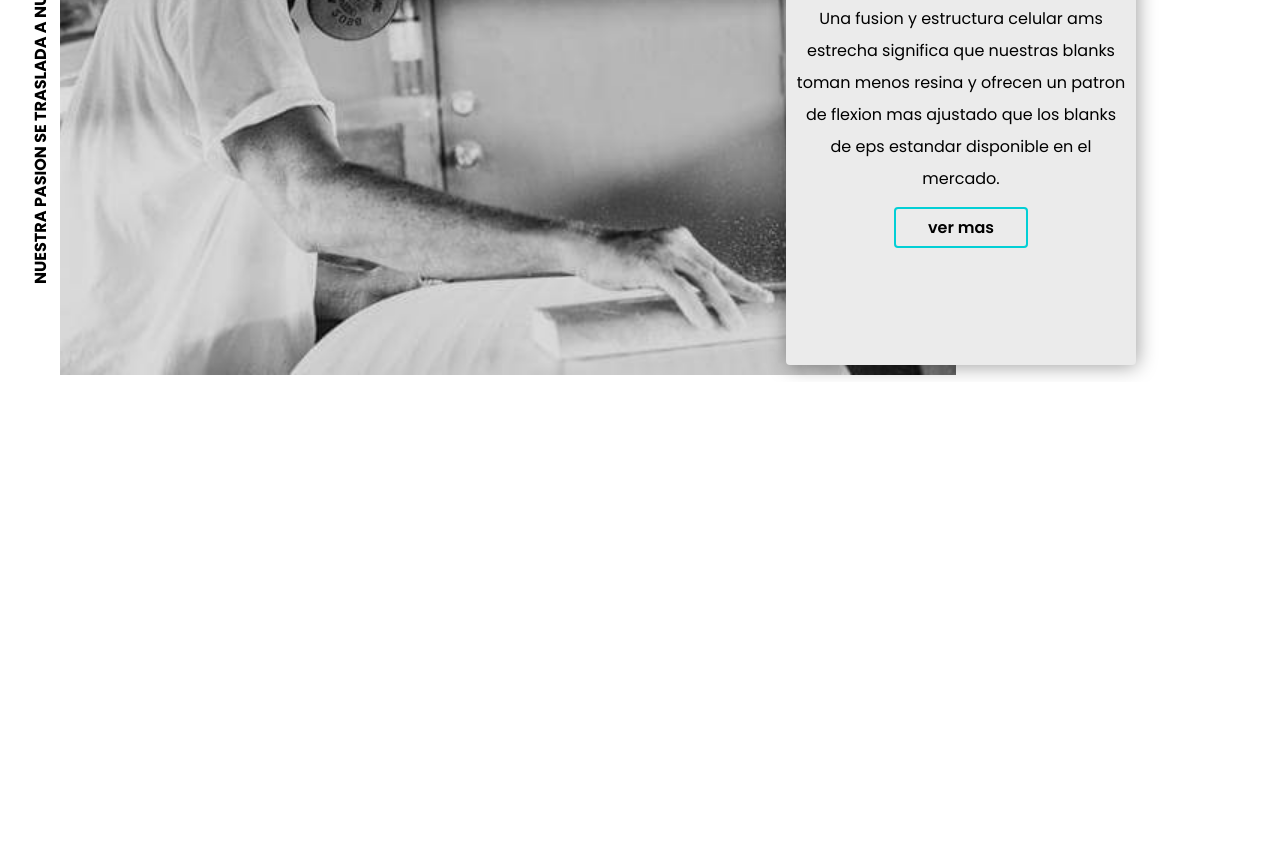
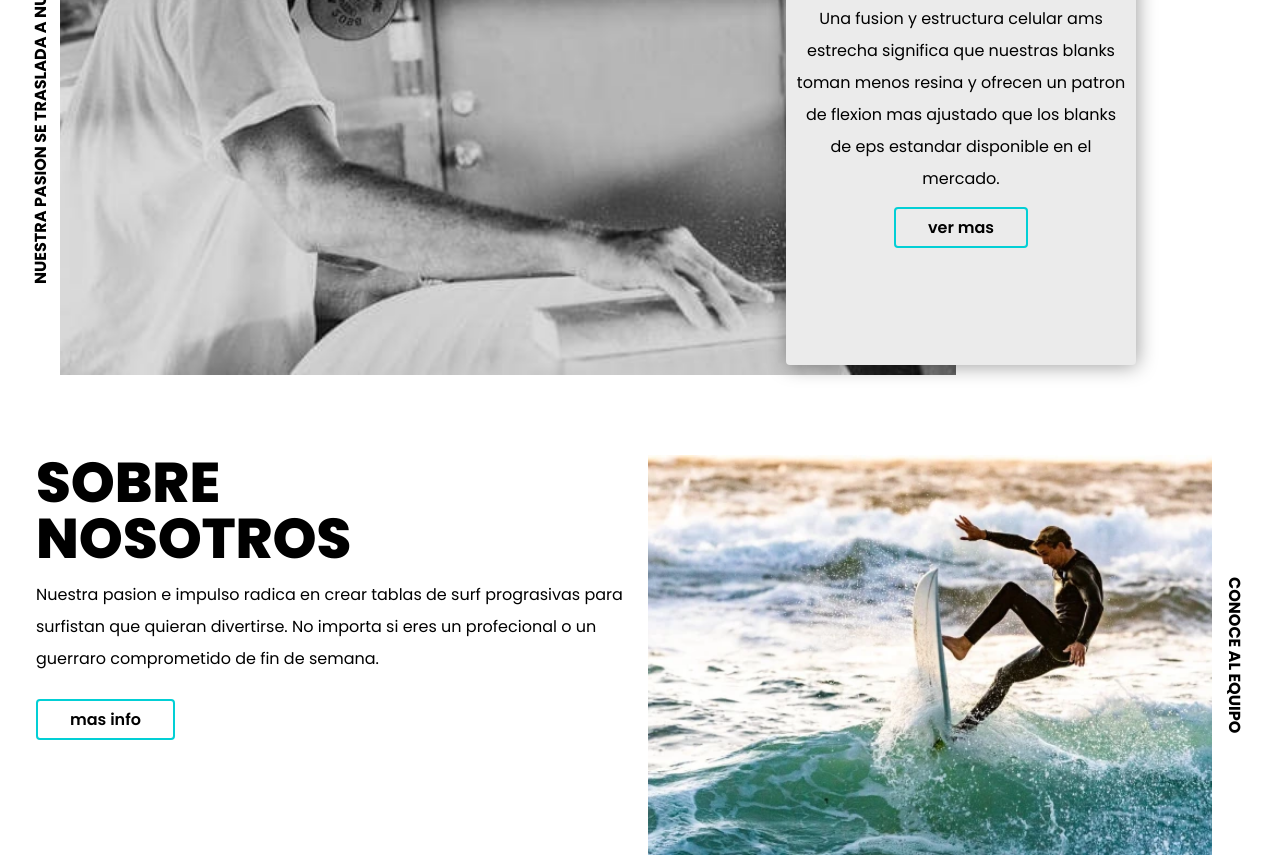
Before and after one commit to Diego-fdev/exo-surf, a plain HTML site: page index.html in a window 1280 px wide. Shown: the part 1763-2618 px from the top of the page. Before the commit the page ends 2145 px from the top, so only its background shows below. Drawn offline with Linux system fonts and the light colour scheme.

Commit message:
añadida la seccion about

```diff
--- a/index.html
+++ b/index.html
@@ -146,6 +146,25 @@
         </div>
       </div>
     </section>
+    <section class="about">
+      <div class="main-info-about">
+        <h2>sobre nosotros</h2>
+        <p>
+          Nuestra pasion e impulso radica en crear tablas de surf prograsivas
+          para surfistan que quieran divertirse. No importa si eres un
+          profecional o un guerraro comprometido de fin de semana.
+        </p>
+        <div class="btn-secondary">
+          <span>mas info</span>
+        </div>
+      </div>
+      <div class="img-about">
+        <img src="/images/img-about.webp" alt="" />
+      </div>
+      <div class="deco-about">
+        <span>conoce al equipo</span>
+      </div>
+    </section>
 
     <script src="/app.js"></script>
   </body>
--- a/styles.css
+++ b/styles.css
@@ -1,4 +1,4 @@
-@import url("https://fonts.googleapis.com/css2?family=Poppins:ital,wght@0,200;0,300;0,400;0,500;0,600;0,700;1,200;1,300;1,400;1,500;1,600;1,700&display=swap");
+@import url("https://fonts.googleapis.com/css2?family=Poppins:ital,wght@0,200;0,300;0,400;0,500;0,600;0,700;0,800;1,200;1,300;1,400;1,500;1,600;1,700;1,800&display=swap");
 
 :root {
   --main-color: #02cfd5;
@@ -639,3 +639,118 @@ img {
     right: 120px;
   }
 }
+
+/*SECTION ABOUT*/
+
+.about {
+  width: 100%;
+  padding-inline: 12px;
+  margin-top: 80px;
+  display: flex;
+  flex-direction: column;
+  max-width: 1440px;
+  margin-inline: auto;
+}
+
+.main-info-about {
+  display: flex;
+  flex-direction: column;
+  align-items: center;
+  gap: 12px;
+  max-width: 400px;
+  margin-inline: auto;
+}
+
+.main-info-about > h2 {
+  font-size: 42px;
+  line-height: 1;
+  text-transform: uppercase;
+  text-align: center;
+  font-weight: 800;
+  max-width: 300px;
+}
+
+.main-info-about > p {
+  font-size: 14px;
+  line-height: 2;
+  text-align: center;
+}
+
+.main-info-about > .btn-secondary {
+  margin-inline: auto;
+  margin-top: 12px;
+}
+
+.img-about,
+.deco-about {
+  display: none;
+}
+
+@media (min-width: 768px) {
+  .about {
+    flex-direction: row;
+    gap: 12px;
+    padding-inline: 24px;
+  }
+  .main-info-about {
+    max-width: 350px;
+    align-items: start;
+  }
+  .main-info-about > h2,
+  .main-info-about > p {
+    text-align: left;
+  }
+  .main-info-about {
+    margin-inline: 0px;
+  }
+  .main-info-about > .btn-secondary {
+    margin-inline: 0px;
+  }
+  .img-about,
+  .deco-about {
+    display: flex;
+  }
+  .img-about {
+    margin-left: auto;
+    height: 300px;
+  }
+  .deco-about {
+    align-items: center;
+    justify-content: center;
+    width: 20px;
+    height: 300px;
+    writing-mode: vertical-lr;
+    font-weight: 700;
+    text-transform: uppercase;
+  }
+}
+
+@media (min-width: 1024px) {
+  .about {
+    padding-inline: 36px;
+  }
+  .main-info-about {
+    max-width: 500px;
+  }
+  .main-info-about > h2 {
+    font-size: 56px;
+    max-width: 350px;
+  }
+  .main-info-about > p {
+    font-size: 16px;
+  }
+  .deco-about,
+  .img-about {
+    height: 350px;
+  }
+}
+
+@media (min-width: 1240px) {
+  .main-info-about {
+    max-width: 600px;
+  }
+  .deco-about,
+  .img-about {
+    height: 400px;
+  }
+}
```
Also changed, not shown: images/img-about.webp (added).
